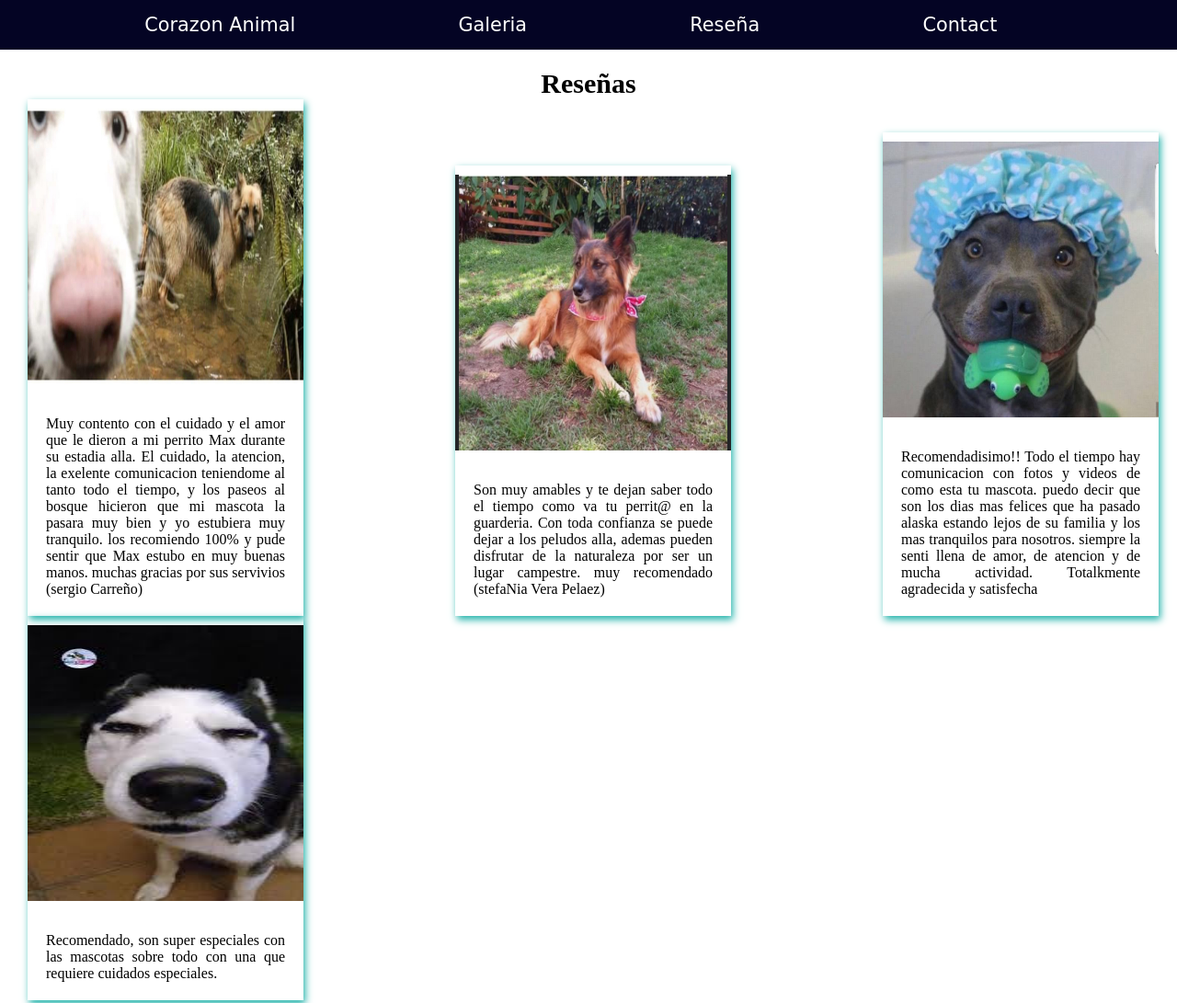
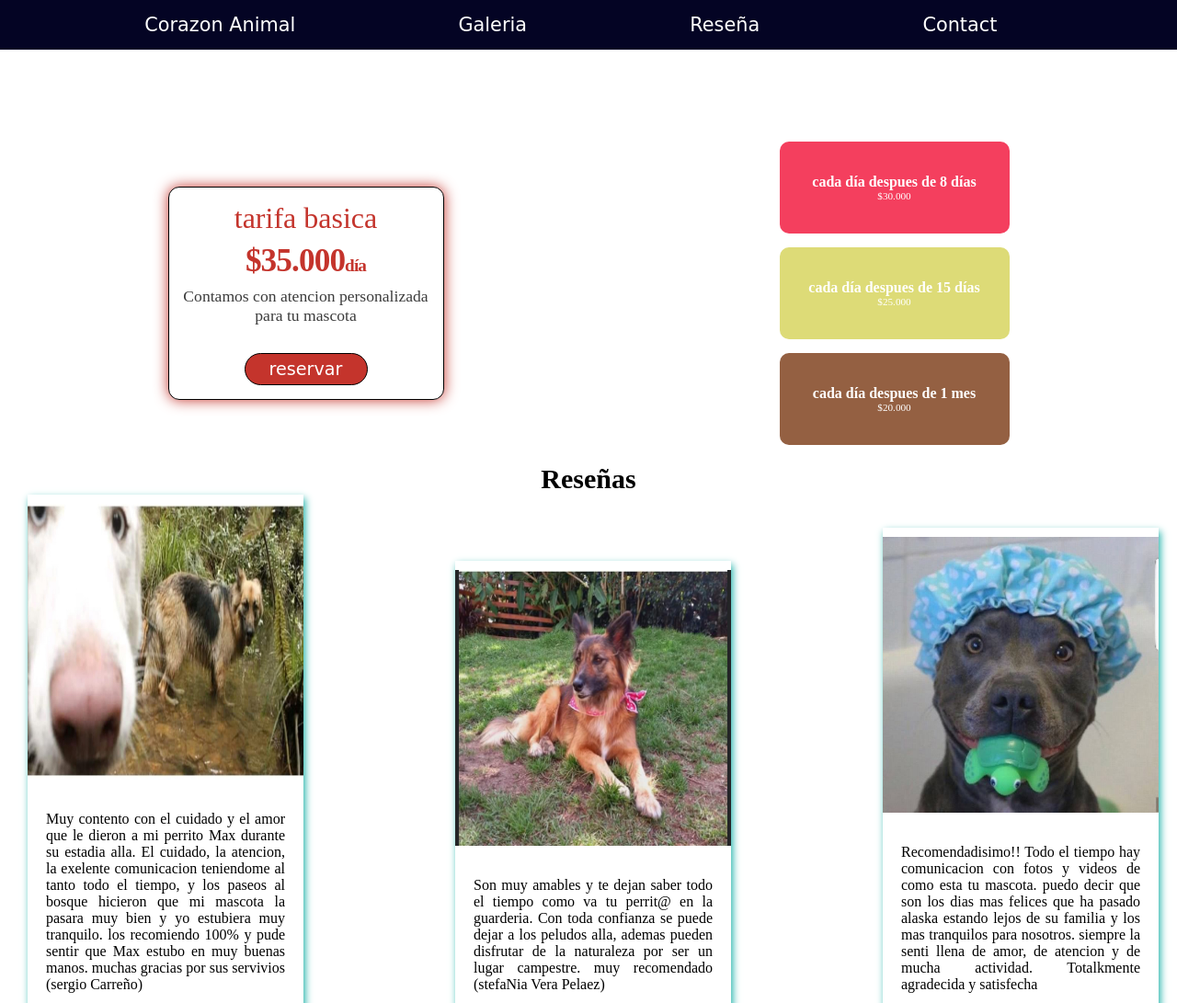
Before and after one commit to Ggarcia-mt/Corazon-Animal, a plain HTML site: page index.html in a window 1280 px wide. Shown: the top 1091 px of the page at 92% size. Drawn offline with Linux system fonts and the light colour scheme; a web font is replaced by a local one.

Commit message:
tarjetitas

```diff
--- a/index.html
+++ b/index.html
@@ -23,9 +23,32 @@
         </ul>
     </nav>
 
+<div class="pro">
+    <div class="card1">
+        <p class="title">tarifa basica</p>
+        <p class="price">$35.000<span>día</span></p>
+        <p class="description">Contamos con atencion personalizada para tu mascota</p>
+        <b class="offer"></b>
+        <a class="subscribe-button" href="#">reservar</a>
+        <div class="ribbon-wrap">
+        </div>
+      </div>
 
-
-
+      <div class="cards">
+        <div class="card red">
+            <p class="tip">cada día despues de 8 días</p>
+            <p class="second-text">$30.000</p>
+        </div>
+        <div class="card blue">
+            <p class="tip">cada día despues de 15 días</p>
+            <p class="second-text">$25.000</p>
+        </div>
+        <div class="card green">
+            <p class="tip">cada día despues de 1 mes</p>
+            <p class="second-text">$20.000</p>
+        </div>
+    </div>
+</div>
 
 
 
--- a/style/juan.css
+++ b/style/juan.css
@@ -102,12 +102,12 @@ font-size: 22px;
 
  @media only screen and (min-width: 576px) {
 
-<<<<<<< HEAD
+
  }
  footer{
 =======
  } footer{
->>>>>>> 360763ec3896e2079488e630a00aede804a46c99
+
     background-color:rgb(196, 52, 44);
 color: white;
 height: 200px;
@@ -115,10 +115,6 @@ text-align: center;
 padding: 50px;
 font-size: 22px;
 }
-<<<<<<< HEAD
-=======
-
->>>>>>> 360763ec3896e2079488e630a00aede804a46c99
 
  .card {
     max-width: 320px;
@@ -181,7 +177,145 @@ font-size: 22px;
     color: rgba(255, 255, 255, 1);
     background-color: transparent;
   }
-<<<<<<< HEAD
-=======
 
->>>>>>> 360763ec3896e2079488e630a00aede804a46c99
+  .card1 {
+    width: 300px;
+    padding: 15px;
+    background: #ffffff;
+    text-align: center;
+    border: 1px solid #000;
+    border-radius: 12px;
+    overflow: hidden;
+    box-shadow: 0 0 15px rgb(196, 52, 44);
+    position: relative;
+  }
+
+  .card1 .title {
+    font-size: 2rem;
+    font-weight: 500;
+    color: rgb(196, 52, 44);
+  }
+
+  .card1 .price {
+    color: rgb(196, 52, 44);
+    font-weight: 700;
+    font-size: 2.2rem;
+    margin: 10px 0;
+  }
+
+  .card1 span {
+    font-size: 1.2rem;
+  }
+
+  .card1 .description {
+    color: #3b3b3b;
+    font-size: 1.1rem;
+    margin: 10px 0 10px;
+  }
+
+  .card1 .offer {
+    display: block;
+    color: #555;
+    font-size: 1rem;
+    margin-top: 10px;
+  }
+
+  .subscribe-button {
+    display: inline-block;
+    padding: 5px 0;
+    background-color: rgb(196, 52, 44);
+    color: #fff;
+    text-decoration: none;
+    border: 1px solid #000;
+    border-radius: 30px;
+    font-size: 1.2rem;
+    margin-top: 20px;
+    width: 50%;
+    font-weight: 500;
+    transition: 0.2s ease;
+  }
+
+  .subscribe-button:hover {
+    opacity: .85;
+  }
+
+  .ribbon-wrap {
+    width: 80px;
+    height: 80px;
+    position: absolute;
+    top: -20px;
+    left: 50px;
+    pointer-events: none;
+  }
+
+  .ribbon {
+    width: 200px;
+    font-size: 0.8rem;
+    text-align: center;
+    padding: 4px 0;
+    border: 1px solid #000;
+    background: #40B3A2;
+    color: #fff;
+    position: absolute;
+    transform: rotate(-45deg);
+    right: -10px;
+    top: 55%;
+  }
+
+  .cards {
+    display: flex;
+    flex-direction: column;
+    gap: 15px;
+  }
+
+  .cards .red {
+    background-color: #f43f5e;
+  }
+
+  .cards .blue {
+    background-color: #dddb77;
+  }
+
+  .cards .green {
+    background-color: #946042;
+  }
+
+  .cards .card {
+    display: flex;
+    align-items: center;
+    justify-content: center;
+    flex-direction: column;
+    text-align: center;
+    height: 100px;
+    width: 250px;
+    border-radius: 10px;
+    color: white;
+    cursor: pointer;
+    transition: 400ms;
+  }
+
+  .cards .card p.tip {
+    font-size: 1em;
+    font-weight: 700;
+  }
+
+  .cards .card p.second-text {
+    font-size: .7em;
+  }
+
+  .cards .card:hover {
+    transform: scale(1.1, 1.1);
+  }
+
+  .cards:hover > .card:not(:hover) {
+    filter: blur(10px);
+    transform: scale(0.9, 0.9);
+  }
+
+  .pro{
+    display: flex;
+    flex-direction: row;
+    justify-content: space-around;
+    align-items: center;
+    margin-top: 100px;
+  }
```
Also changed, not shown: santiago.html (+8 -10 lines).
